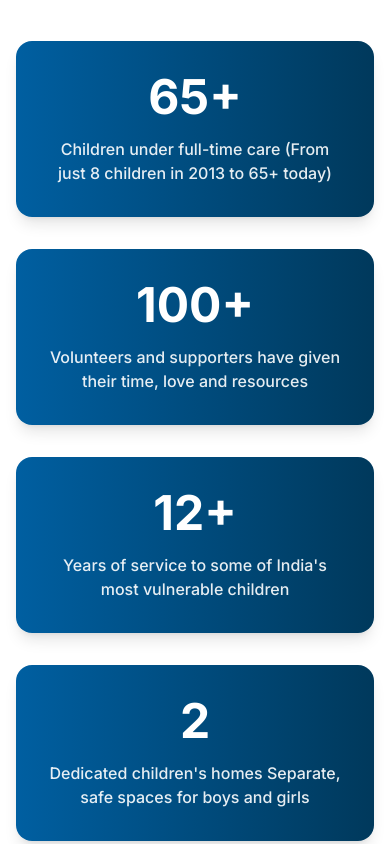
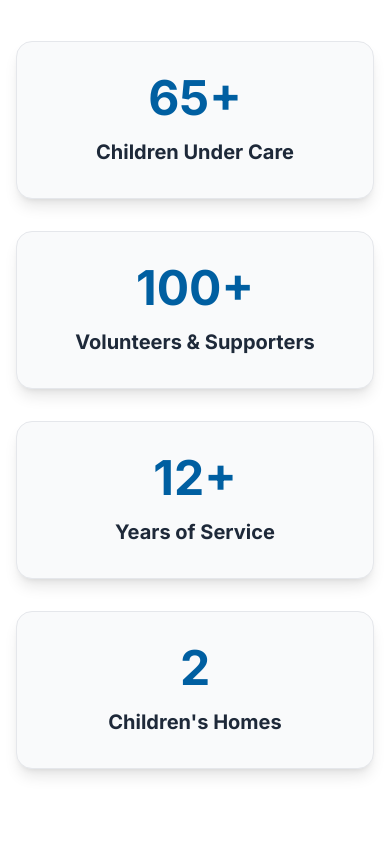
Before and after one commit to realstrawhat/aadarana-trust, a Next.js app: page /impact in a window 390 px wide. Shown: the part 1300-2144 px from the top of the page. Built offline with nearby package versions, Linux system fonts and the light colour scheme; no server answers.

Commit message:
Fix: Razorpay integration and type/lint cleanup for successful Vercel build

```diff
--- a/package.json
+++ b/package.json
@@ -15,7 +15,7 @@
     "@fortawesome/react-fontawesome": "^0.2.2",
     "@heroicons/react": "^2.2.0",
     "framer-motion": "^12.18.1",
-    "next": "^15.3.4",
+    "next": "15.3.4",
     "particles-bg": "^2.5.5",
     "react": "^19.0.0",
     "react-dom": "^19.0.0",
@@ -33,6 +33,5 @@
     "postcss": "^8.5.6",
     "tailwindcss": "^4.1.10",
     "typescript": "^5"
-  },
-  "type": "module"
+  }
 }
--- a/src/app/contact/page.tsx
+++ b/src/app/contact/page.tsx
@@ -44,7 +44,7 @@ export default function ContactPage() {
             Get In Touch
           </h1>
           <p className="text-white text-lg md:text-2xl font-medium drop-shadow-md max-w-3xl mx-auto">
-            Ready to make a difference? Let&apos;s connect and create lasting impact together.
+            Ready to make a difference? Let's connect and create lasting impact together.
           </p>
         </div>
       </section>
--- a/src/app/impact/page.tsx
+++ b/src/app/impact/page.tsx
@@ -3,25 +3,24 @@
 import Navbar from "../../components/Navbar";
 import Footer from "../../components/Footer";
 import Image from "next/image";
-import { useState, useEffect } from "react";
 
 const stats = [
   {
-    number: "65+",
-    description: "Children under full-time care (From just 8 children in 2013 to 65+ today)"
+    value: "65+",
+    label: "Children Under Care",
   },
   {
-    number: "100+",
-    description: "Volunteers and supporters have given their time, love and resources"
+    value: "100+",
+    label: "Volunteers & Supporters",
   },
   {
-    number: "12+",
-    description: "Years of service to some of India's most vulnerable children"
+    value: "12+",
+    label: "Years of Service",
   },
   {
-    number: "2",
-    description: "Dedicated children's homes Separate, safe spaces for boys and girls"
-  }
+    value: "2",
+    label: "Children's Homes",
+  },
 ];
 
 const services = [
@@ -56,52 +55,6 @@ const testimonials = [
     author: "Mr. Gangadhar, Volunteer"
   }
 ];
-
-// Animated Counter Component
-function AnimatedCounter({ target, suffix = "", duration = 2000 }: { target: string; suffix?: string; duration?: number }) {
-  const [count, setCount] = useState(0);
-
-  useEffect(() => {
-    let startTime: number | null = null;
-    const startValue = 0;
-    const endValue = parseInt(target.replace(/\D/g, '')); // Extract number from string like "65+"
-
-    const animate = (currentTime: number) => {
-      if (!startTime) startTime = currentTime;
-      const progress = Math.min((currentTime - startTime) / duration, 1);
-
-      const currentCount = Math.floor(startValue + (endValue - startValue) * progress);
-      setCount(currentCount);
-
-      if (progress < 1) {
-        requestAnimationFrame(animate);
-      }
-    };
-
-    const observer = new IntersectionObserver((entries) => {
-      entries.forEach((entry) => {
-        if (entry.isIntersecting) {
-          requestAnimationFrame(animate);
-          observer.disconnect();
-        }
-      });
-    });
-
-    // Observe the parent element
-    const element = document.querySelector('[data-counter]');
-    if (element) {
-      observer.observe(element);
-    }
-
-    return () => observer.disconnect();
-  }, [target, duration]);
-
-  return (
-    <span className="text-5xl font-extrabold mb-4">
-      {count}{suffix}
-    </span>
-  );
-}
 
 export default function ImpactPage() {
   return (
@@ -152,17 +105,25 @@ export default function ImpactPage() {
         </section>
 
         {/* Stats Section */}
-        <section className="max-w-7xl mx-auto py-16 md:py-24 px-4" data-counter>
-            <div className="grid grid-cols-1 md:grid-cols-2 lg:grid-cols-4 gap-8">
-              {stats.map((stat, index) => (
-              <div key={index} className="bg-gradient-to-r from-[#005FA1] to-[#00395c] text-white p-8 rounded-2xl shadow-lg flex flex-col items-center text-center h-full">
-                <AnimatedCounter
-                  target={stat.number}
-                  suffix={stat.number.includes('+') ? '+' : ''}
-                />
-                <p className="text-base font-medium opacity-90">{stat.description}</p>
-              </div>
+        <section className="bg-white py-16 md:py-24">
+          <div className="max-w-7xl mx-auto px-4">
+            <div className="grid grid-cols-1 sm:grid-cols-2 lg:grid-cols-4 gap-8">
+              {stats.map((stat, idx) => (
+                <div
+                  key={idx}
+                  className="bg-gray-50 rounded-2xl p-8 text-center shadow-lg border border-gray-200 hover:shadow-xl transition-shadow"
+                >
+                  <div
+                    className={`text-5xl md:text-6xl font-extrabold mb-4 text-[#005FA1]`}
+                  >
+                    {stat.value}
+                  </div>
+                  <div className="text-xl font-bold text-gray-800">
+                    {stat.label}
+                  </div>
+                </div>
               ))}
+            </div>
           </div>
         </section>
 
--- a/src/app/international-donate/page.tsx
+++ b/src/app/international-donate/page.tsx
@@ -40,7 +40,7 @@ const currencyMap: Record<string, { symbol: string; name: string }> = {
 };
 
 export default function InternationalDonatePage() {
-  const [country, setCountry] = useState("IN");
+  const [, setCountry] = useState("IN");
   const [currency, setCurrency] = useState(currencyMap.IN);
   const [impacts, setImpacts] = useState(impactData.IN);
 
--- a/src/components/DonateSection.tsx
+++ b/src/components/DonateSection.tsx
@@ -1,8 +1,38 @@
 "use client";
 
 import React, { useState, useEffect } from "react";
+import Script from "next/script";
 import { detectUserLocation, redirectToInternationalDonate } from "../utils/locationUtils";
-import Script from "next/script";
+
+interface RazorpayOptions {
+  key: string;
+  amount: number;
+  currency: string;
+  name: string;
+  description: string;
+  image?: string;
+  order_id?: string;
+  handler: (response: { razorpay_payment_id: string; }) => void;
+  prefill?: {
+    name?: string;
+    email?: string;
+    contact?: string;
+  };
+  notes?: Record<string, string>;
+  theme?: {
+    color?: string;
+  };
+}
+
+interface RazorpayInstance {
+  open: () => void;
+}
+
+interface RazorpayWindow extends Window {
+  Razorpay: new (options: RazorpayOptions) => RazorpayInstance;
+}
+
+declare const window: RazorpayWindow;
 
 const currencyMap = {
   US: { symbol: "$", amounts: [10, 25, 50, 100] },
@@ -32,16 +62,17 @@ export default function DonateSection() {
         let countryCode = country;
         if (euCountries.includes(country)) countryCode = "EU";
 
-        const config = currencyMap[countryCode as keyof typeof currencyMap] || currencyMap["US"];
+        const config = currencyMap[countryCode as keyof typeof currencyMap] || currencyMap["IN"];
         setCurrencySymbol(config.symbol);
         setAmounts(config.amounts);
         setSelectedAmount(config.amounts[0]);
       } catch (error) {
         console.warn("Location detection failed in DonateSection, using defaults:", error);
+        // Default to non-Indian (USD) if detection fails, to be safe.
         setCurrencySymbol("$");
         setAmounts([10, 25, 50, 100]);
         setSelectedAmount(10);
-        setIsIndian(false); // Default to non-Indian if detection fails
+        setIsIndian(false);
       } finally {
         setLoading(false);
       }
@@ -49,33 +80,39 @@ export default function DonateSection() {
     fetchCountry();
   }, []);
 
-  // Razorpay handler for Indian users
-  const handleRazorpay = () => {
-    if (!selectedAmount || selectedAmount < 1) return;
-    const options = {
-      key: "rzp_test_6N1YIZMdmzothk",
-      amount: selectedAmount * 100, // in paise
-      currency: "INR",
-      name: "Aadarana Trust",
-      description: `Donation (${frequency})`,
-      image: "/images/logo.png",
-      handler: function (response: any) {
-        alert("Payment successful! Payment ID: " + response.razorpay_payment_id);
-      },
-      prefill: {},
-      theme: { color: "#005FA1" },
-    };
-    // @ts-expect-error
-    const rzp = new window.Razorpay(options);
-    rzp.open();
-  };
-
   const handleDonateClick = () => {
     if (!isIndian) {
       redirectToInternationalDonate();
-    } else {
-      handleRazorpay();
+      return;
     }
+
+    if (!selectedAmount || selectedAmount <= 0) {
+      alert("Please select or enter a valid donation amount.");
+      return;
+    }
+
+    const options = {
+      key: 'rzp_test_6N1YIZMdmzothk',
+      amount: selectedAmount * 100, // amount in the smallest currency unit
+      currency: 'INR',
+      name: 'Aadarana Trust',
+      description: 'Donate to support children',
+      handler: function (response: { razorpay_payment_id: string }) {
+        alert(`Payment successful! Payment ID: ${response.razorpay_payment_id}`);
+        // You can handle the success response here
+      },
+      prefill: {
+        name: 'Aadarana Donor',
+        email: 'test@example.com',
+        contact: '9999999999',
+      },
+      theme: {
+        color: '#005FA1',
+      },
+    };
+
+    const rzp = new (window as unknown as RazorpayWindow).Razorpay(options);
+    rzp.open();
   };
 
   if (loading) {
@@ -92,8 +129,8 @@ export default function DonateSection() {
   return (
     <>
       <Script
+        id="razorpay-checkout-js-donatesection"
         src="https://checkout.razorpay.com/v1/checkout.js"
-        strategy="afterInteractive"
       />
       <section className="w-full flex flex-col md:flex-row items-center justify-center gap-12 py-20">
         {/* Donate Box */}
```
Also changed, not shown: src/app/donate/page.tsx (+71 -31 lines), 1 other file (tests, documents, lock files or other folders).
